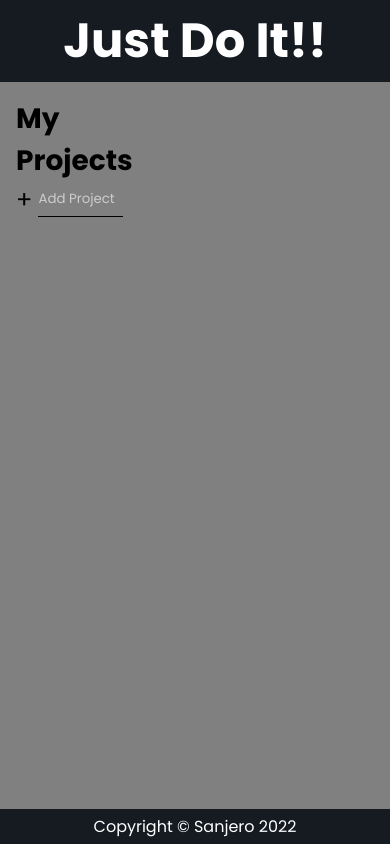
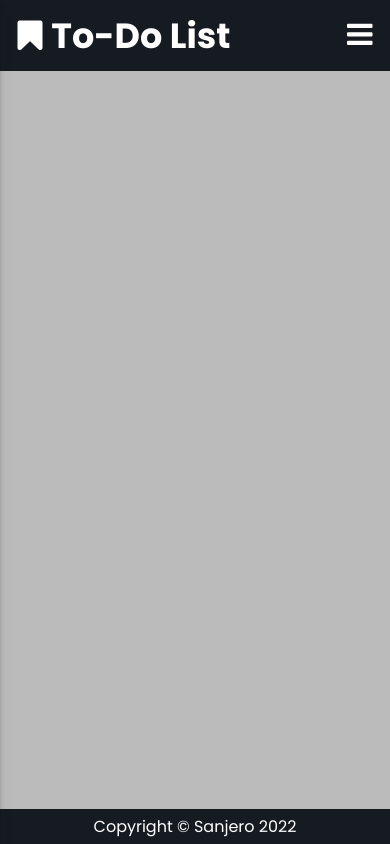
Before and after one commit to Sanjero20/todo-list, a plain HTML site: page index.html in a window 390 px wide. Drawn offline with Linux system fonts and the light colour scheme.

Commit message:
Add Hamburger Menu (mobile)

```diff
--- a/index.html
+++ b/index.html
@@ -10,7 +10,13 @@
   <script src="main.js" defer></script>
 </head>
 <body>
-  <header> Just Do It!! </header>
+  <header>
+    <div class="header-logo">
+      <i class="fa fa-bookmark" aria-hidden="true"></i>
+      To-Do List
+    </div>
+    <i id="hamburger" class="fa fa-bars" aria-hidden="true"></i>
+  </header>
 
   <main class="container">
     <div class="all-projects">
@@ -94,6 +100,7 @@
   </div>
 
   <div class="overlay "></div>
+  <div class="overlay-burger"></div>
 
   <template id="task-template">
     <div class="task">
--- a/style.css
+++ b/style.css
@@ -1,7 +1,7 @@
 @import url('https://fonts.googleapis.com/css2?family=Poppins:wght@400;700&display=swap');
 
 :root {
-  --white: #f3f3f3;
+  --white: #bbbbbb;
   --black: #161b22;
   --icon-size: 1.5em;
 
@@ -22,6 +22,17 @@ footer {
   padding: 5px 0;
 }
 
+header {
+  text-align: start;
+  padding: 0 0.5em;
+}
+
+.header-logo {
+  display: flex;
+  align-items: center;
+  gap: 0.25em;
+}
+
 body {
   position: relative;
   height: 100vh;
@@ -35,25 +46,40 @@ header{
   font-weight: 700;
 }
 
+#hamburger {
+  display: none;
+}
+
 main.container {
   padding: 1em;
   height: 100%;
-  background-color: grey;
+  background-color: var(--white);
   display: flex;
   gap: 20px;
 }
 
 /* Projects container */
 .all-projects {
+  background-color: white;
   width: min(30%, 250px);
+  border-radius: 15px;
+  overflow: hidden;
+  box-shadow: rgba(0, 0, 0, 0.07) 0px 1px 1px, rgba(0, 0, 0, 0.07) 0px 2px 2px, rgba(0, 0, 0, 0.07) 0px 4px 4px, rgba(0, 0, 0, 0.07) 0px 8px 8px, rgba(0, 0, 0, 0.07) 0px 16px 16px;;
 }
+
 .task-project-title {
-  font-size: 1.75em;
+  padding: 0.70em 0.5em;
+  font-size: 1.5em;
+  color: white;
+  background-color: var(--black);
+  margin-bottom: 0.25em;
 }
 
 .project-name {
+  padding: 0 0.5em;
   cursor: pointer;
   list-style-type: none;
+  transition: all 300ms;
 }
 
 .project-name:hover {
@@ -66,6 +92,8 @@ main.container {
 
 #new-project {
   display: flex;
+  width: 100%;
+  padding: 0.5em;
 }
 
 .btn {
@@ -80,9 +108,9 @@ main.container {
 }
 
 .new.project{
-  width: 100%;
+  width: 75%;
   background: transparent;
-  color: white;
+  color: grey;
   border: 0;
   border-bottom: 1px solid black;
   outline: none;
@@ -102,12 +130,13 @@ main.container {
 .todo-list {
   background-color: white;
   width: 80%;
-  border-radius: 20px;
+  border-radius: 15px;
   overflow: hidden;
   display: flex;
   flex-direction: column;
   gap: 10px;
   padding-bottom: 0.5em;
+  box-shadow: rgba(0, 0, 0, 0.07) 0px 1px 1px, rgba(0, 0, 0, 0.07) 0px 2px 2px, rgba(0, 0, 0, 0.07) 0px 4px 4px, rgba(0, 0, 0, 0.07) 0px 8px 8px, rgba(0, 0, 0, 0.07) 0px 16px 16px;
 }
 
 .hide {
@@ -146,7 +175,7 @@ main.container {
   align-items: center;
   justify-content: space-between;
   border: 1px solid grey;
-  border-radius: 20px;
+  border-radius: 25px;
 }
 
 .task-options {
@@ -207,17 +236,20 @@ main.container {
   background-color: white;
 }
 
+.overlay-burger,
 .overlay {
   background-color: rgb(0, 0, 0, 0.3);
   position: fixed;
   width: 100vw;
   height: 100vh;
-  pointer-events: auto;
-  transform: scale(0);
+  pointer-events: none;
+  opacity: 0;
+  transition: opacity 200ms;
 }
 
+.overlay-burger.show,
 .overlay.show {
-  transform: scale(1);
+  opacity: 1;
   pointer-events: all;
 }
 
@@ -288,3 +320,55 @@ fieldset {
 .error {
   border: 1px solid red;
 }
+
+@media (max-width: 400px) {
+  body {
+    position: relative;
+  }
+
+  header {
+    padding: 0.25em 0.5em;
+    text-align: start;
+    font-size: 35px;
+    display: flex;
+    align-items: center;
+    justify-content: space-between;
+  }
+
+  #hamburger {
+    font-size: 0.85em;
+    display: inline;
+  }
+
+  main.container {
+    padding: 0;
+  }
+
+  .all-projects,
+  .todo-list {
+    overflow: none;
+    border-radius: 0;
+  }
+
+  .all-projects {
+    z-index: 1;
+    position: fixed;
+    top: 0;
+    width: 60%;
+    height: 100%;
+    transition: all 500ms ease-in-out;
+    transform: translateX(-100%);
+  }
+
+  .all-projects.show {
+    transform: translateX(0%);
+  }
+
+  .todo-list {
+    width: 100%;
+  }
+
+  .todo-header {
+    background-color: #1d2530;
+  }
+}
```
Also changed, not shown: main.js (+1 -1 lines).
